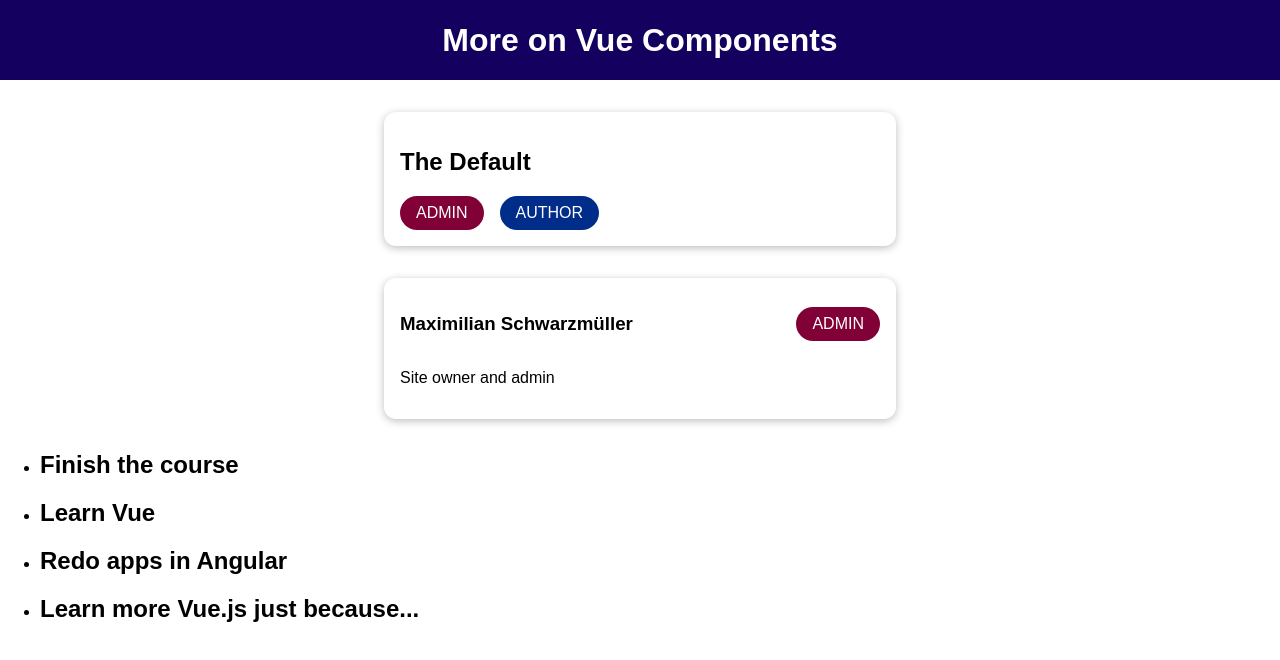
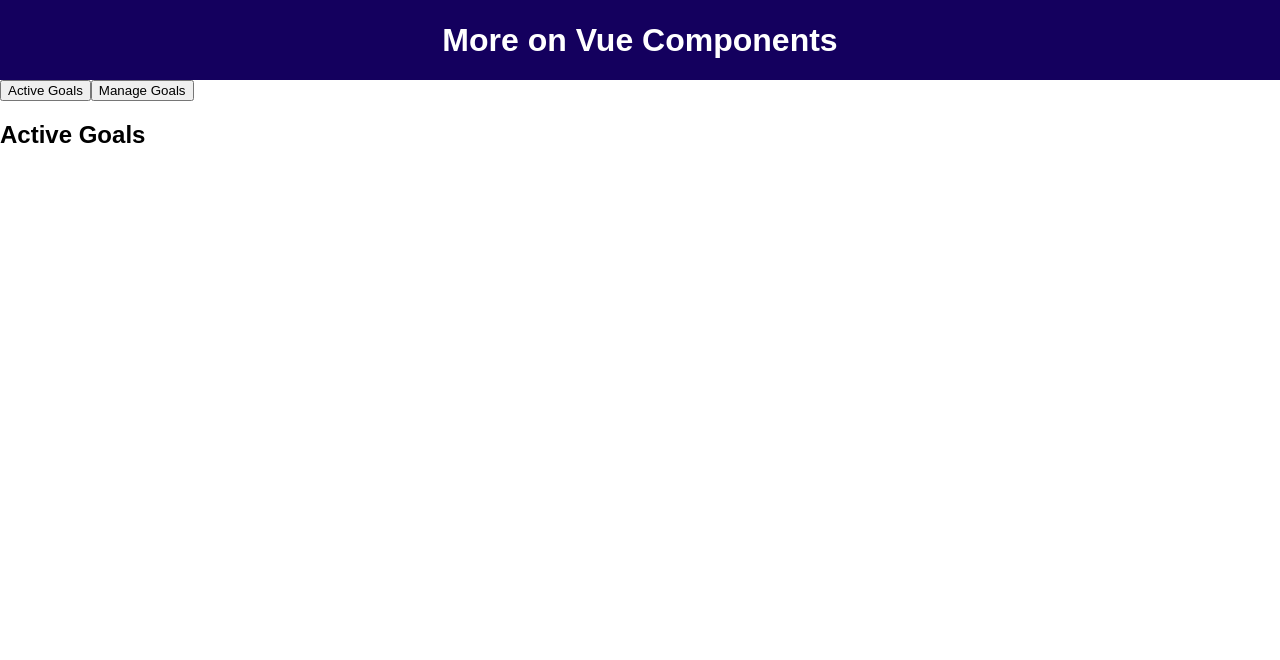
Before and after one commit to Benneee/relearning-vue, a Vue app in the folder cmp-adv-01-starting-setup/: page / in a window 1280 px wide. Shown: the top 660 px of the page. Built offline with nearby package versions, Linux system fonts and the light colour scheme; the HTML template or start-up script is replaced by a standard one.

Commit message:
Feat: dynamic components with the component tag

```diff
--- a/cmp-adv-01-starting-setup/src/App.vue
+++ b/cmp-adv-01-starting-setup/src/App.vue
@@ -1,47 +1,63 @@
 <template>
   <div>
     <TheHeader />
-    <BadgeList />
+    <!-- <BadgeList />
     <UserInfo
       :full-name="activeUser.name"
       :info-text="activeUser.description"
       :role="activeUser.role"
-    />
-    <course-goals>
-      <!-- You can gain access to that slot's data which is the iterated item in the array -->
-      <!-- So all the props data available in the slot component is now available in slotProps -->
-      <template #default="slotProps">
-        <!-- Since we used item for the goals item -->
-        <h2>{{ slotProps.item }}</h2>
-        <!-- It is important to know that Vue will not change the prop name -->
-        <p>{{ slotProps['the-index'] }}</p>
-      </template>
-    </course-goals>
+    /> -->
+    <!-- <course-goals> -->
+    <!-- You can gain access to that slot's data which is the iterated item in the array -->
+    <!-- So all the props data available in the slot component is now available in slotProps -->
+    <!-- <template #default="slotProps"> -->
+    <!-- Since we used item for the goals item -->
+    <!-- <h2>{{ slotProps.item }}</h2> -->
+    <!-- It is important to know that Vue will not change the prop name -->
+    <!-- <p>{{ slotProps['the-index'] }}</p> -->
+    <!-- </template> -->
+    <!-- </course-goals> -->
+    <button @click="setSelectedComponent('active-goals')">Active Goals</button>
+    <button @click="setSelectedComponent('manage-goals')">Manage Goals</button>
+    <component :is="selectedComponent"></component>
+    <!-- <ActiveGoals />
+    <ManageGoals /> -->
   </div>
 </template>
 
 <script>
 import TheHeader from './components/TheHeader.vue';
-import UserInfo from './components/UserInfo.vue';
-import BadgeList from './components/BadgeList.vue';
-import CourseGoals from './components/CourseGoals.vue';
+// import UserInfo from './components/UserInfo.vue';
+// import BadgeList from './components/BadgeList.vue';
+// import CourseGoals from './components/CourseGoals.vue';
+import ActiveGoals from './components/ActiveGoals.vue';
+import ManageGoals from './components/ManageGoals.vue';
 
 export default {
   components: {
     TheHeader,
-    UserInfo,
-    BadgeList,
-    CourseGoals,
+    ActiveGoals,
+    ManageGoals,
+    // UserInfo,
+    // BadgeList,
+    // CourseGoals,
   },
 
   data() {
     return {
+      selectedComponent: 'active-goals',
       activeUser: {
         name: 'Maximilian Schwarzmüller',
         description: 'Site owner and admin',
         role: 'admin',
       },
     };
+  },
+
+  methods: {
+    setSelectedComponent(cmp) {
+      this.selectedComponent = cmp;
+    },
   },
 };
 </script>
--- /dev/null
+++ b/cmp-adv-01-starting-setup/src/components/ActiveGoals.vue
@@ -0,0 +1,9 @@
+<template>
+  <h2>Active Goals</h2>
+</template>
+
+<script>
+export default {
+  name: 'Active Goals',
+};
+</script>
--- /dev/null
+++ b/cmp-adv-01-starting-setup/src/components/ManageGoals.vue
@@ -0,0 +1,9 @@
+<template>
+  <h2>Manage Goals</h2>
+</template>
+
+<script>
+export default {
+  name: 'ManageGoals',
+};
+</script>
```
